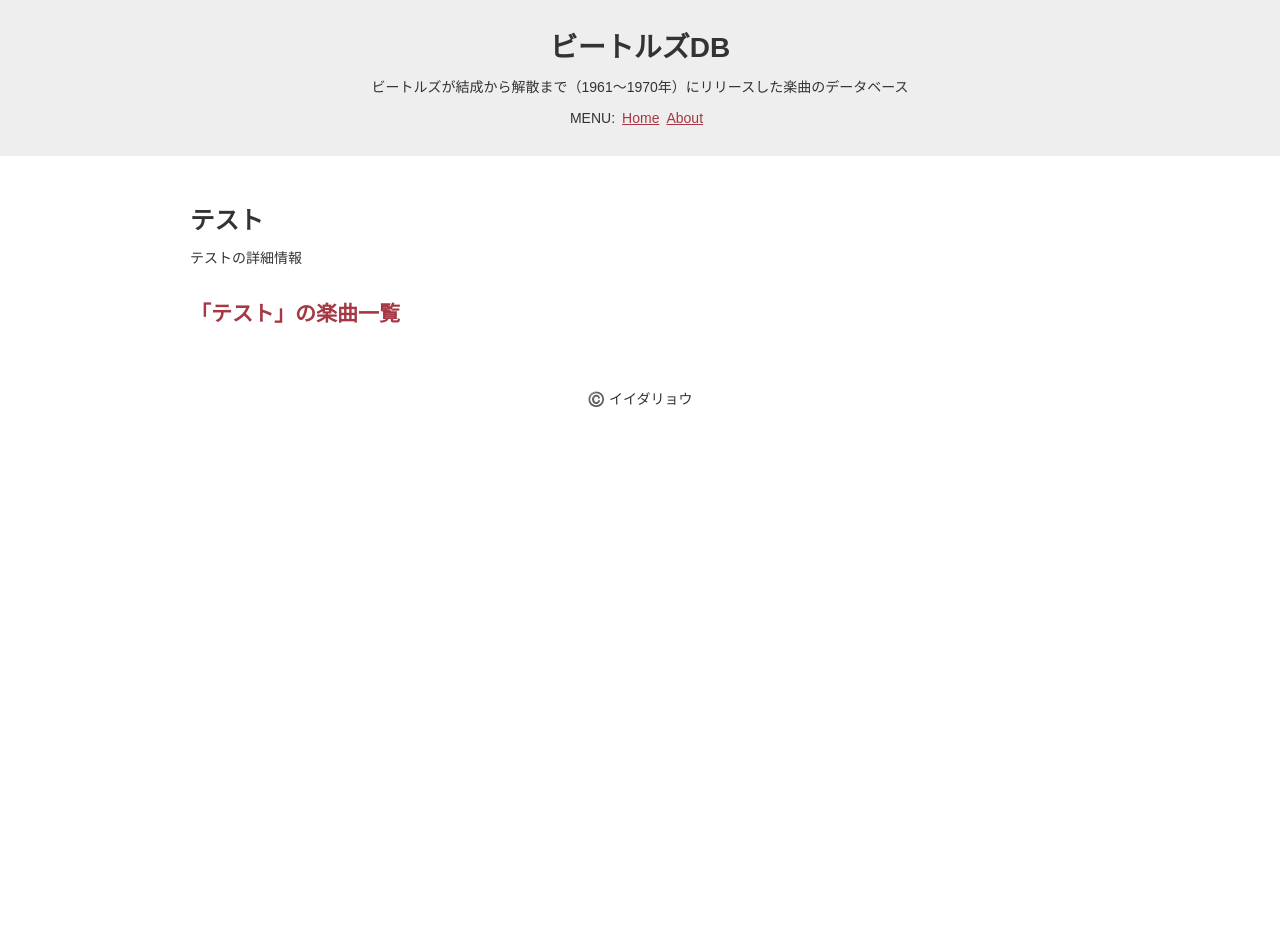
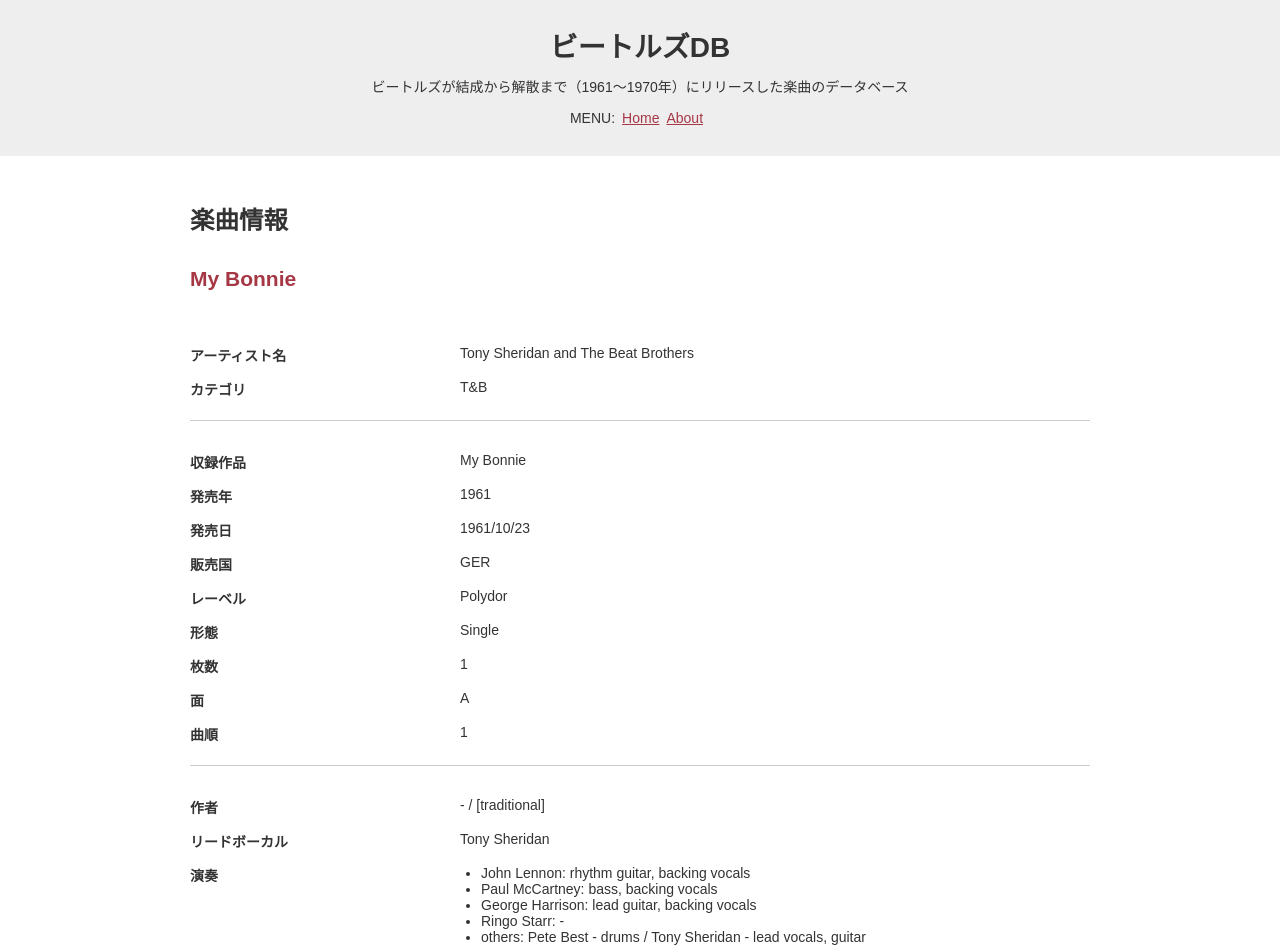
Before and after one commit to ryo-i/beatles-db, a Next.js app: page /track/1 in a window 1280 px wide. Shown: the top 952 px of the page. Before the commit the page ends 800 px from the top, so only its background shows below. Built offline with nearby package versions, Linux system fonts and the light colour scheme.

Commit message:
楽曲単位のデータを画面に表示 #3

```diff
--- a/components/InnerTrack.tsx
+++ b/components/InnerTrack.tsx
@@ -5,69 +5,24 @@ import styled from 'styled-components';
 
 // CSS in JS
 const Section = styled.section`
-  ul {
-    padding: 0;
-    li {
-      display: flex;
-      align-items: center;
-      border-bottom: #ccc 1px solid;
-      padding: 14px 0;
-      dd, figure, p {
-        margin: 0;
-        line-height: 1.5;
-      }
-      .icon {
-        background: #A63744;
-        color: #fff;
-        width: 40px;
-        height: 40px;
-        line-height: 40px;
-        text-align: center;
-        border-radius: 50%;
-        margin: 0 16px 0 0;
+  h2 {
+    margin-bottom: 1.5em;
   }
   dl {
+    display: flex;
+    flex-wrap: wrap;
+    padding: 1em 0;
+    border-bottom : 1px solid #ccc;
+    dt, dd {
+      padding: 0.5em 0;
       margin: 0;
-        flex: 1;
+    }
     dt {
-          margin: 0 0 10px;
-          display: flex;
-          align-items: center;
-          .num {
-            margin: 0 8px 0 0;
-            font-size: 10px;
-            background: #ddd;
-            width: 18px;
-            height: 18px;
-            line-height: 18px;
-            text-align: center;
-            border-radius: 3px;
-          }
-          .song {
-            font-size: 18px;
-            line-height: 1.25;
-            flex: 1;
-          }
+      width: 30%;
+      padding-right: 1em;
     }
     dd {
-          font-size: 12px;
-          color: #333;
-          .title-area {
-            margin: 0 0 5px;
-          }
-          .title {
-            font-weight: bold;
-          }
-          .format {
-            background: #999;
-            color: #fff;
-            margin: 0 8px 0 0;
-            padding : 3px;
-            font-size: 10px;
-            border-radius: 3px;
-          }
-        }
-      }
+      width: 70%;
     }
   }
 `;
@@ -78,16 +33,9 @@ function InnerTrack() {
   // Hooks
   const [error, setError] = useState(null);
   const [isLoaded, setIsLoaded] = useState(false);
-  const [tracksData, setTracksData] = useState([]);
   const {trackNumber, setTrackNumber} = useContext(Context);
   const {trackName, setTrackName} = useContext(Context);
-
-
-  useEffect(() => {
-    setTrackName('テスト');
-    // console.log('trackName', trackName);
-  });
-
+  const [trackData, setTrackData] = useState<{[key: string]: string}>({});
 
   //  Get Tracks Data
   useEffect(() => {
@@ -99,8 +47,10 @@ function InnerTrack() {
         const resJson = await res.json();
         setIsLoaded(true);
         const data = resJson;
-        console.log('data', data);
-        setTracksData(data);
+        // console.log('data', data);
+        // console.log('data.track', data.track);
+        setTrackData(data);
+        setTrackName(data.track);
       } catch(error) {
         setIsLoaded(true);
         setError(error);
@@ -115,31 +65,74 @@ function InnerTrack() {
   }, [trackNumber]);
 
 
-  // Track List
-  const TrackList = () => {
+  // Track Info
+  const TrackInfo = () => {
     if (error) {
       return <p>エラー: {error.message}</p>;
     } else if (!isLoaded) {
       return <p>読み込み中...</p>;
     } else {
       return (
+        <>
+          <dl>
+            <dt>アーティスト名</dt>
+            <dd>{trackData.artist}</dd>
+            <dt>カテゴリ</dt>
+            <dd>{trackData.category}</dd>
+          </dl>
+          <dl>
+            <dt>収録作品</dt>
+            <dd>{trackData.title}</dd>
+            <dt>発売年</dt>
+            <dd>{trackData.year}</dd>
+            <dt>発売日</dt>
+            <dd>{trackData.date}</dd>
+            <dt>販売国</dt>
+            <dd>{trackData.country}</dd>
+            <dt>レーベル</dt>
+            <dd>{trackData.label}</dd>
+            <dt>形態</dt>
+            <dd>{trackData.format}</dd>
+            <dt>枚数</dt>
+            <dd>{trackData.disc}</dd>
+            <dt>面</dt>
+            <dd>{trackData.side}</dd>
+            <dt>曲順</dt>
+            <dd>{trackData.number}</dd>
+          </dl>
+          <dl>
+            <dt>作者</dt>
+            <dd>{trackData.songwriter}</dd>
+            <dt>リードボーカル</dt>
+            <dd>{trackData.vocal}</dd>
+            <dt>演奏</dt>
+            <dd>
               <ul>
-            {/* tracksData.map((data, index) =>
-              <li key={index}>
-                <figure><p className="icon">{data.category}</p></figure>
-                <dl>
-                  <dt>
-                    <p className="num">{data.number}</p>
-                    <p className="song">{data.track}</p>
-                  </dt>
-                  <dd>
-                    <p className="title-area"><span className="format">{data.format}</span><span className="title">{data.title}</span> ({data.year})</p>
-                    <p className="artist">{data.artist}</p>
+                <li>John Lennon: {trackData.john}</li>
+                <li>Paul McCartney: {trackData.paul}</li>
+                <li>George Harrison: {trackData.george}</li>
+                <li>Ringo Starr: {trackData.ringo}</li>
+                <li>others: {trackData.others}</li>
+              </ul>
             </dd>
           </dl>
-              </li>
-            )*/}
-          </ul>
+          <dl>
+            <dt>プロデューサー</dt>
+            <dd>{trackData.producer}</dd>
+            <dt>エンジニア</dt>
+            <dd>{trackData.engineer}</dd>
+            <dt>アートワーク</dt>
+            <dd>{trackData.artwork}</dd>
+            <dt>ディレクター（映画）</dt>
+            <dd>{trackData.film}</dd>
+            <dt>ディレクター（MV）</dt>
+            <dd>{trackData.musicvideo}</dd>
+          </dl>
+          <dl>
+            <dt>備考</dt>
+            <dd>{trackData.remarks}</dd>
+          </dl>
+        </>
       );
     }
   };
@@ -150,8 +143,8 @@ function InnerTrack() {
     <>
       {
         <Section>
-          <h2>「{trackName}」の楽曲一覧</h2>
-          <TrackList />
+          <h2>{trackName}</h2>
+          <TrackInfo />
         </Section>
       }
     </>
--- a/pages/about.tsx
+++ b/pages/about.tsx
@@ -53,7 +53,7 @@ function About() {
             <section>
                 <h2>進捗</h2>
                 <ul>
-                    <li>楽曲単位のデータを連想配列で返す <a href="https://github.com/ryo-i/beatles-db/issues/3">#3</a></li>
+                    <li>楽曲単位のデータを画面に表示 <a href="https://github.com/ryo-i/beatles-db/issues/3">#3</a></li>
                     <li>データの見直し、手直し中 <a href="https://github.com/ryo-i/beatles-db/issues/1">#1</a></li>
                 </ul>
             </section>
--- a/pages/track/[number].tsx
+++ b/pages/track/[number].tsx
@@ -35,7 +35,7 @@ const Track = () => {
 
     const headerTitle = Data.header.title;
     const pageTitle = trackName;
-    const pageText = trackName + 'の詳細情報';
+    const pageText = trackName + 'の楽曲情報';
     const headTitle = pageTitle + ' | ' + headerTitle;
 
     return (
@@ -49,8 +49,7 @@ const Track = () => {
 
         <Header />
         <main>
-            <h1>{ pageTitle }</h1>
-            <p dangerouslySetInnerHTML={{ __html: pageText }}></p>
+            <h1>楽曲情報</h1>
             <Context.Provider value={{trackNumber, setTrackNumber, trackName, setTrackName}} >
                 <InnerTrack />
             </Context.Provider>
```
Also changed, not shown: 1 other file (tests, documents, lock files or other folders). Lines whose indentation alone changed are shown as unchanged.
